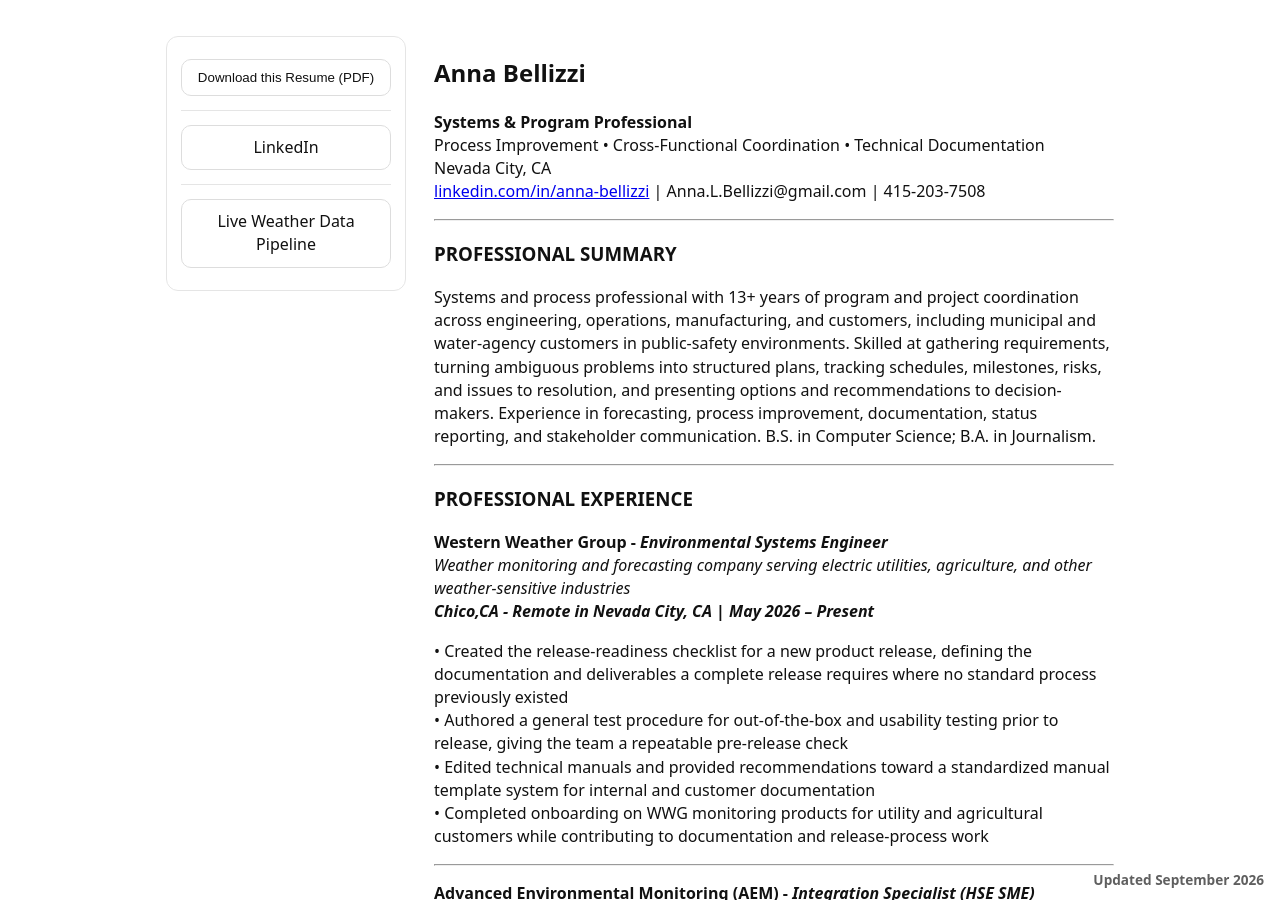
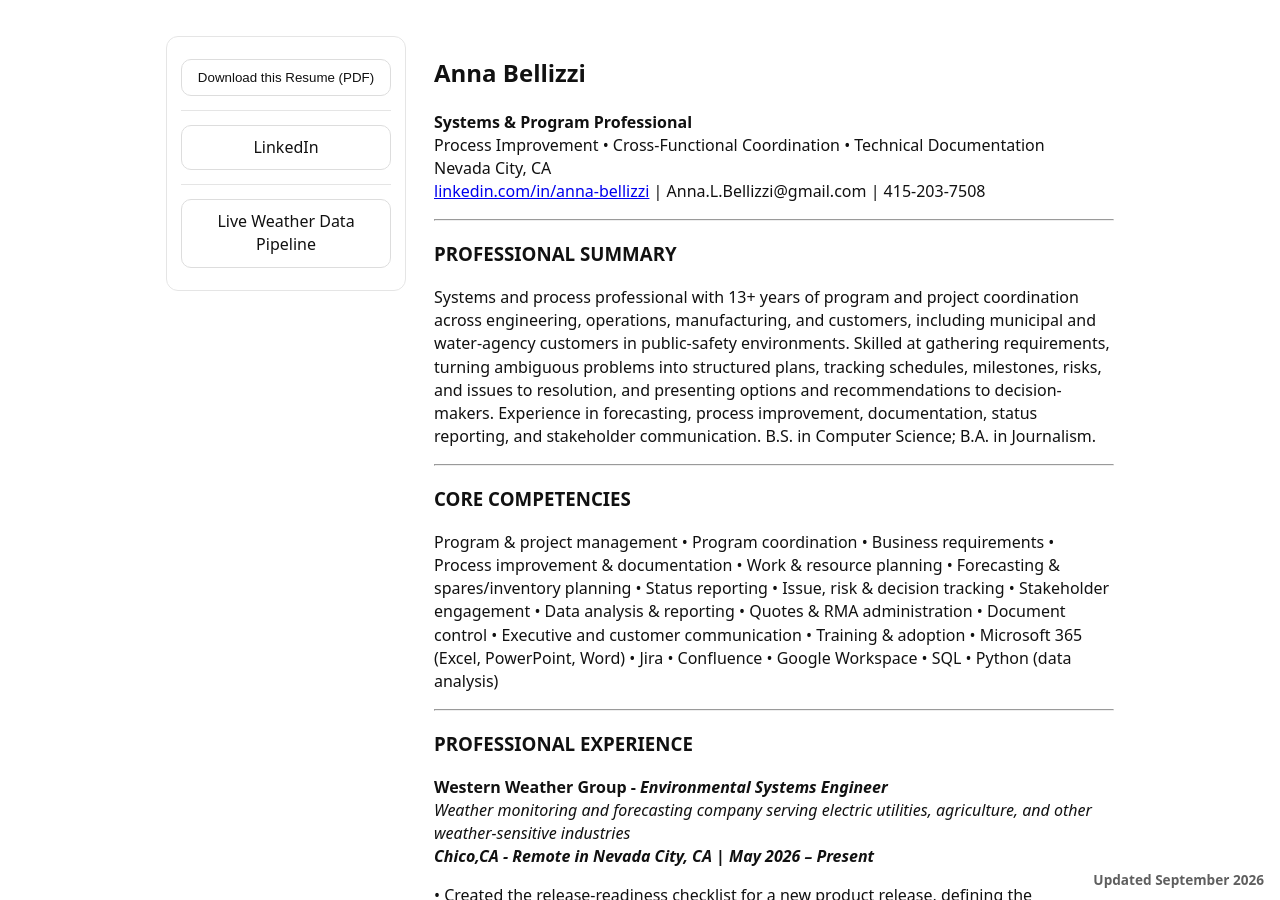
Before and after one commit to jostagirl/PublicResume, a Jekyll site: the page built from v/PGE2/index.md, in a window 1280 px wide and 900 px high. Built offline with Jekyll 4.4.1, drawn with Linux system fonts in a browser that asks for light colours; our own code applies the rules of GitHub Pages for plain Markdown files; some of the changed text lies outside the part shown.

Commit message:
Publish resume site update

```diff
--- a/v/PGE2/index.md
+++ b/v/PGE2/index.md
@@ -14,6 +14,12 @@ Nevada City, CA<br/>
 ### PROFESSIONAL SUMMARY
 
 Systems and process professional with 13+ years of program and project coordination across engineering, operations, manufacturing, and customers, including municipal and water-agency customers in public-safety environments. Skilled at gathering requirements, turning ambiguous problems into structured plans, tracking schedules, milestones, risks, and issues to resolution, and presenting options and recommendations to decision-makers. Experience in forecasting, process improvement, documentation, status reporting, and stakeholder communication. B.S. in Computer Science; B.A. in Journalism.
+
+---
+
+### CORE COMPETENCIES
+
+Program & project management • Program coordination • Business requirements • Process improvement & documentation • Work & resource planning • Forecasting & spares/inventory planning • Status reporting • Issue, risk & decision tracking • Stakeholder engagement • Data analysis & reporting • Quotes & RMA administration • Document control • Executive and customer communication • Training & adoption • Microsoft 365 (Excel, PowerPoint, Word) • Jira • Confluence • Google Workspace • SQL • Python (data analysis)
 
 ---
 
```
Also changed, not shown: other parts of v/PGE2/index.md (+0 -6 lines).
